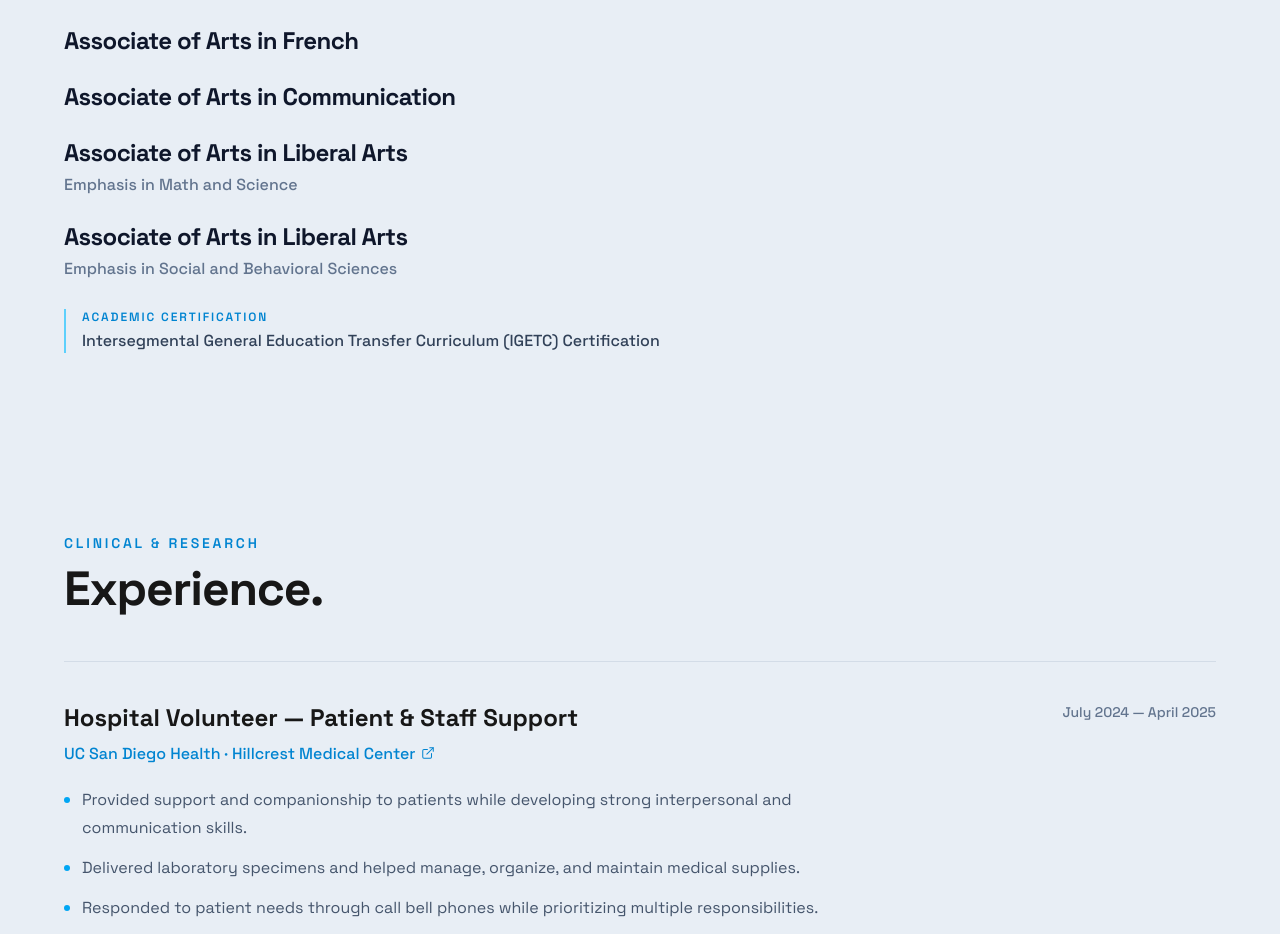
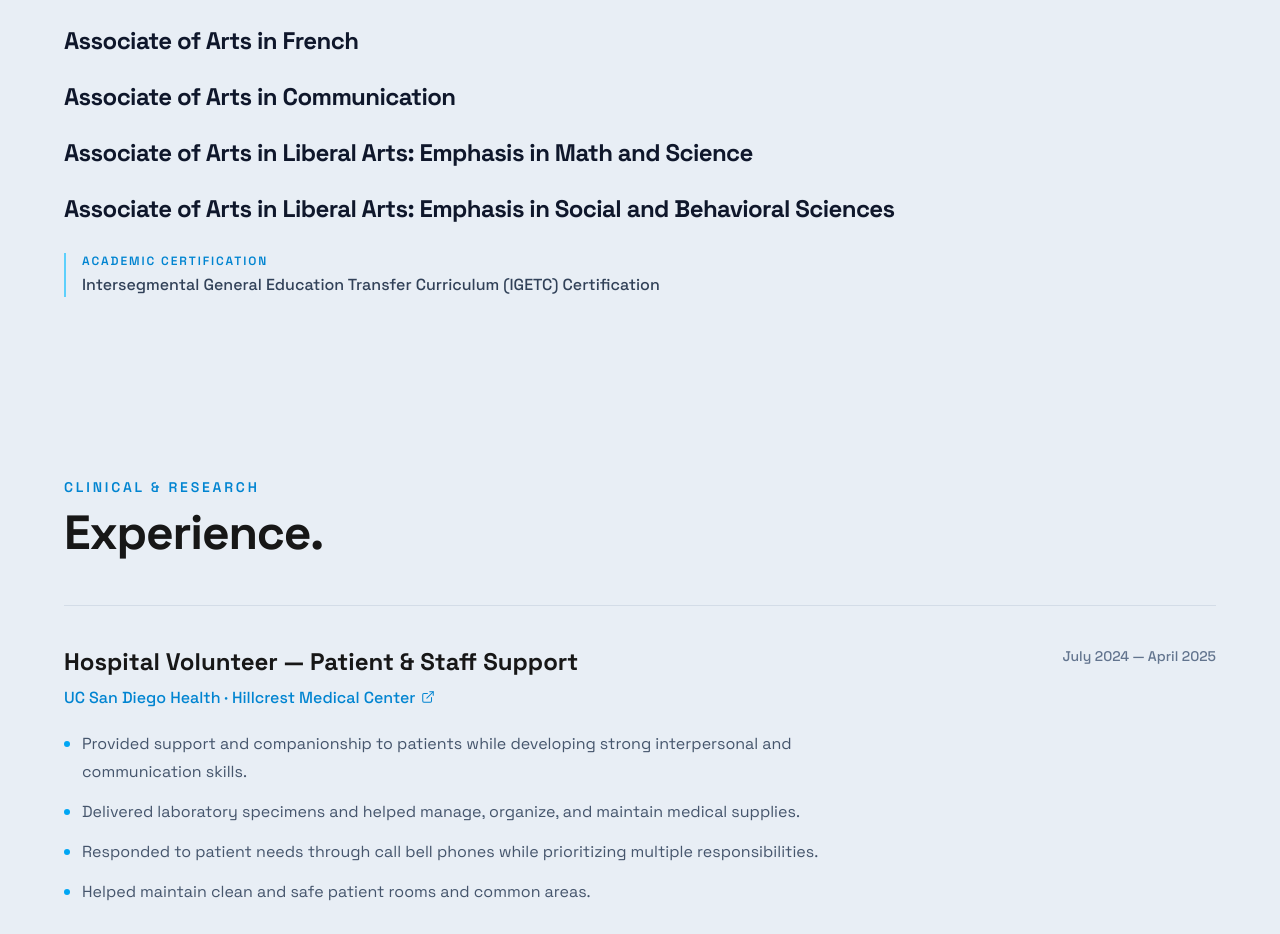
Before and after one commit to Moises1098/moisesgonzalez.com, a Next.js app: page /resume in a window 1280 px wide. Shown: the part 1080-2014 px from the top of the page. Built offline with nearby package versions, Linux system fonts and the light colour scheme.

Commit message:
liberal arts A.A degree name updated to full length name

```diff
--- a/src/data/resume.ts
+++ b/src/data/resume.ts
@@ -61,13 +61,11 @@ export const education: Education[] = [
                 details: [],
             },
             {
-        name: "Associate of Arts in Liberal Arts",
-        emphasis: "Math and Science",
+                name: "Associate of Arts in Liberal Arts: Emphasis in Math and Science",
                 details: [],
             },
             {
-        name: "Associate of Arts in Liberal Arts",
-        emphasis: "Social and Behavioral Sciences",
+                name: "Associate of Arts in Liberal Arts: Emphasis in Social and Behavioral Sciences",
                 details: [],
             },
         ],
```
Lines whose indentation alone changed are shown as unchanged.
